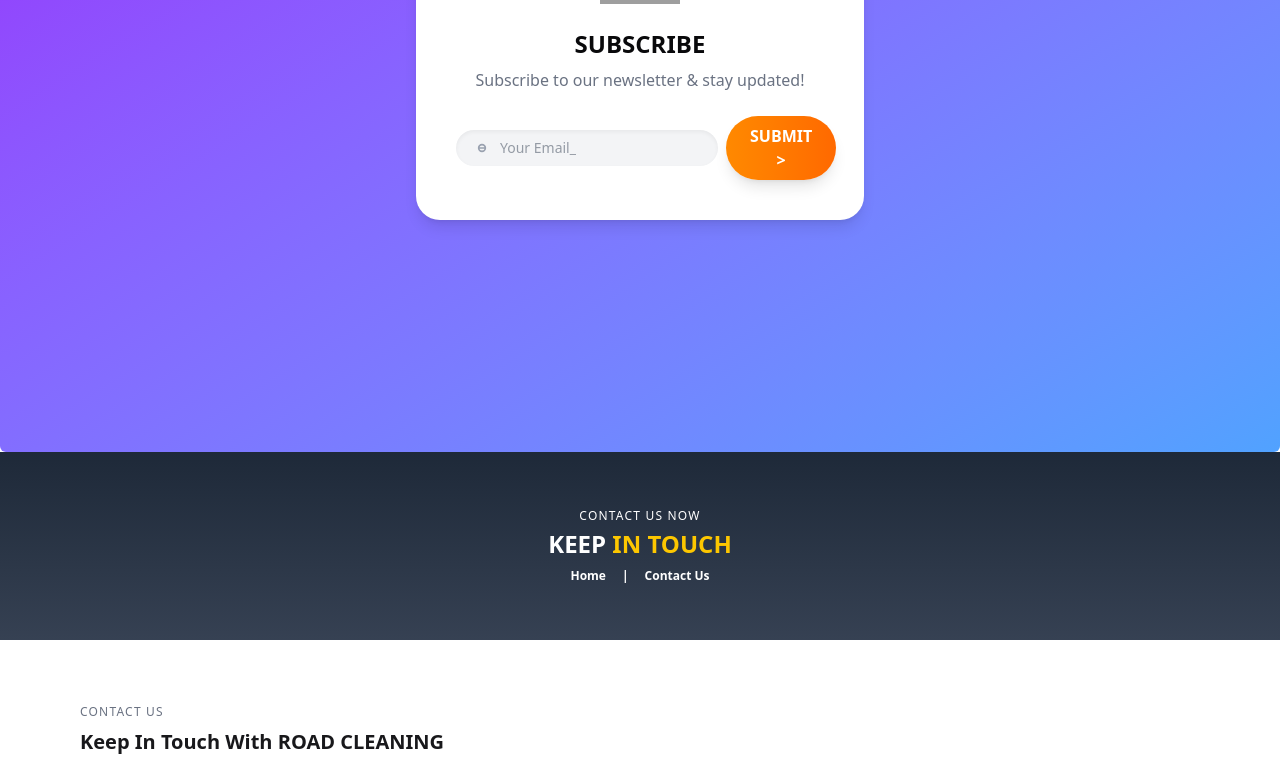
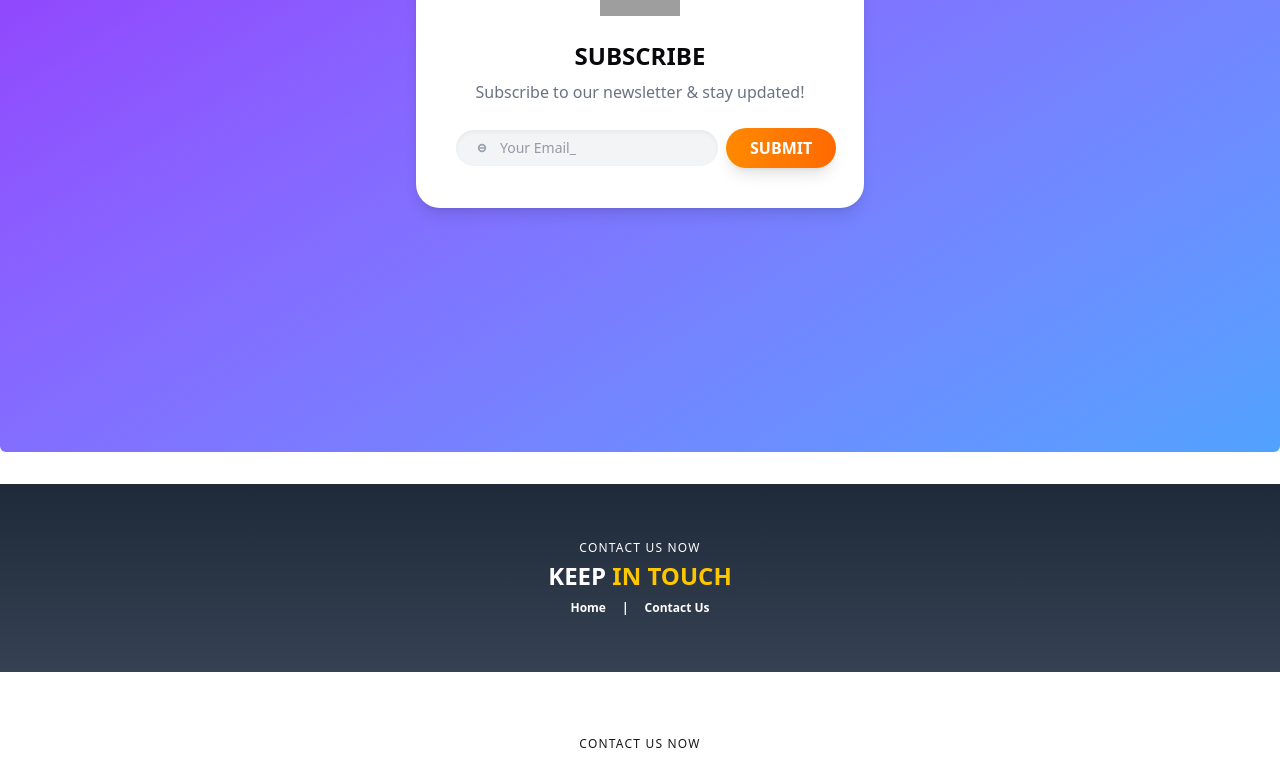
Before and after one commit to dilruba-sarker/my-clinning-client-site, a React (Vite) app: page / in a window 1280 px wide. Shown: the part 2380-3142 px from the top of the page. Built offline with nearby package versions, Linux system fonts and the light colour scheme; no server answers; grey boxes are pictures that could not be loaded.

Commit message:
newsletter change

```diff
--- a/src/Components/NewsLetter/NewsLetter.jsx
+++ b/src/Components/NewsLetter/NewsLetter.jsx
@@ -1,7 +1,29 @@
-import React from 'react';
+import React, { useState } from 'react';
 
 const NewsLetter = () => {
-    return (
+  const [email, setEmail] = useState('');
+  const [loading, setLoading] = useState(false);
+  const [status, setStatus] = useState(null); // "success" or "error"
+
+  const handleSubmit = async (e) => {
+    e.preventDefault();
+    setLoading(true);
+    setStatus(null);
+
+    try {
+      // Simulate sending request (replace with real API call)
+      await new Promise((resolve) => setTimeout(resolve, 2000));
+
+      setStatus('success');
+      setEmail(''); // reset input
+    } catch (error) {
+      setStatus('error');
+    } finally {
+      setLoading(false);
+    }
+  };
+
+  return (
     <div className="min-h-screen bg-gradient-to-br mt-20 from-purple-600 to-blue-400 flex items-center justify-center p-4 rounded-md">
       <div className="bg-white rounded-3xl shadow-lg p-10 w-full max-w-md relative">
         <span className="absolute top-4 left-4 bg-gradient-to-r from-indigo-500 to-purple-500 text-white text-xs font-semibold px-3 py-1 rounded-full shadow-md">
@@ -21,7 +43,7 @@ const NewsLetter = () => {
           Subscribe to our newsletter & stay updated!
         </p>
 
-        <form className="flex items-center gap-2">
+        <form onSubmit={handleSubmit} className="flex items-center gap-2">
           <div className="flex items-center bg-gray-100 rounded-full px-4 py-2 flex-grow shadow-inner">
             <svg
               xmlns="http://www.w3.org/2000/svg"
@@ -42,15 +64,28 @@ const NewsLetter = () => {
               placeholder="Your Email_"
               className="bg-transparent outline-none flex-grow text-sm text-gray-700"
               required
+              value={email}
+              onChange={(e) => setEmail(e.target.value)}
+              disabled={loading}
             />
           </div>
           <button
             type="submit"
-            className="bg-gradient-to-r from-orange-400 to-orange-500 text-white font-semibold px-6 py-2 rounded-full shadow-lg hover:scale-105 transition-transform duration-200"
+            disabled={loading}
+            className={`bg-gradient-to-r from-orange-400 to-orange-500 text-white font-semibold px-6 py-2 rounded-full shadow-lg hover:scale-105 transition-transform duration-200 ${
+              loading ? 'opacity-70 cursor-not-allowed' : ''
+            }`}
           >
-            SUBMIT &gt;
+            {loading ? 'Submitting...' : 'SUBMIT'}
           </button>
         </form>
+
+        {status === 'success' && (
+          <p className="text-green-600 text-center mt-4">✅ Subscription successful!</p>
+        )}
+        {status === 'error' && (
+          <p className="text-red-600 text-center mt-4">❌ Subscription failed. Please try again.</p>
+        )}
       </div>
     </div>
   );
--- a/src/Pages/ContactUs/ContactUs.jsx
+++ b/src/Pages/ContactUs/ContactUs.jsx
@@ -50,10 +50,10 @@ export default function ContactUs() {
   return (
     <div>
       {/* Top Banner */}
-      <div className="bg-gradient-to-b from-gray-800 to-gray-700 text-white relative">
+      <div className="bg-gradient-to-b from-gray-800 to-gray-700 mt-8 text-white relative">
         <div className="max-w-6xl mx-auto px-4 py-14 flex flex-col items-center ">
          <div className="flex flex-col items-center">
-  <p className="text-xs tracking-widest mb-1">CONTACT US NOW</p>
+  <p className="text-xs tracking-widest mb-1 ">CONTACT US NOW</p>
   <h1 className="text-2xl font-bold">
     KEEP <span className="text-yellow-400">IN TOUCH</span>
   </h1>
@@ -68,11 +68,12 @@ export default function ContactUs() {
 
       {/* Form Section */}
       <section className="max-w-6xl mx-auto px-4 py-16">
-        <p className="text-xs tracking-widest text-gray-500 mb-2">CONTACT US</p>
-        <h2 className="text-xl font-semibold mb-6">
-          Keep In Touch <strong>With ROAD CLEANING</strong>
-        </h2>
-
+       <div className="flex flex-col items-center mb-6">
+  <p className="text-xs tracking-widest mb-1">CONTACT US NOW</p>
+  <h1 className="text-2xl font-bold">
+    KEEP <span className="text-yellow-400 mb-4">IN TOUCH</span>
+  </h1>
+</div>
         <form
           className="grid grid-cols-1 md:grid-cols-2 gap-4 mb-6"
           onSubmit={handleSubmit}
```
